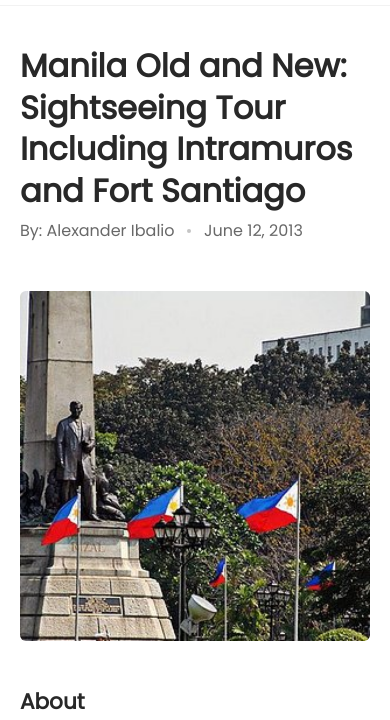
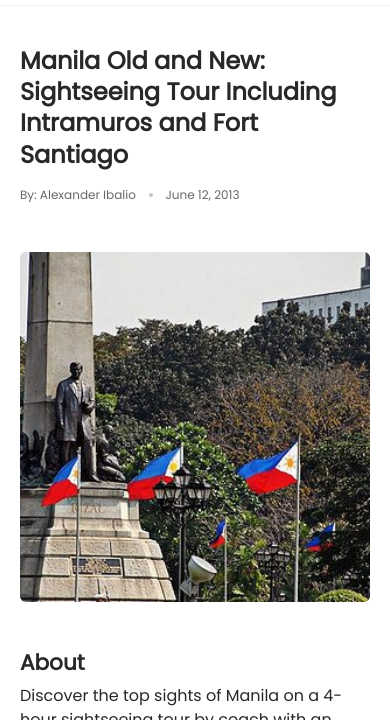
Before and after one commit to trietrade/trip-directory, a website: page details.html in a window 390 px wide. Shown: the part 61-781 px from the top of the page. Drawn offline with nearby package versions, Linux system fonts and the light colour scheme.

Commit message:
ui updates

```diff
--- a/sass/layouts/_article.scss
+++ b/sass/layouts/_article.scss
@@ -4,7 +4,7 @@
     line-height: 1.4;
 
     @media (max-width: 564px) {
-        font-size: 32px;
+        font-size: 24px;
         line-height: 1.3;
     }
 }
@@ -13,11 +13,16 @@
     display: flex;
     align-items: center;
     gap: 0.8rem;
+    margin-top: 1rem;
     margin-bottom: 3rem;
 
     .post-author, .post-date {
         font-size: 16px;
         color: rgba(var(--color-dark-rgb), 0.7);
+
+        @media (max-width: 564px) {
+            font-size: 12px;
+        }
     }
 
     .dot {
```
Also changed, not shown: css/style.min.css.
